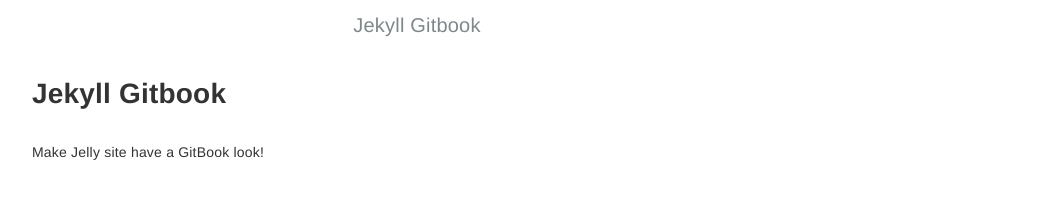
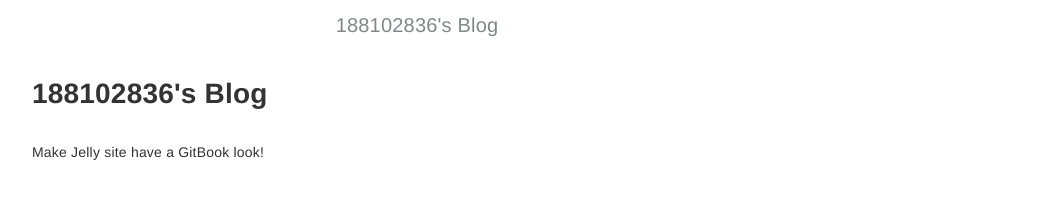
Before and after one commit to 188102836/188102836.github.io, a Jekyll site: the page built from index.md, in a window 1280 px wide. Shown: the top 206 px of the page, without its empty margins (223-1271 px from the left). Built offline with Jekyll 4.4.1, drawn with Linux system fonts in a browser that asks for light colours.

Commit message:
Update _config.yml

```diff
--- a/_config.yml
+++ b/_config.yml
@@ -1,5 +1,5 @@
 # Configurations
-title:            Jekyll Gitbook
+title:            188102836's Blog
 longtitle:        Jekyll Gitbook
 author:           HE Tao
 email:            sighingnow@gmail.com
```
